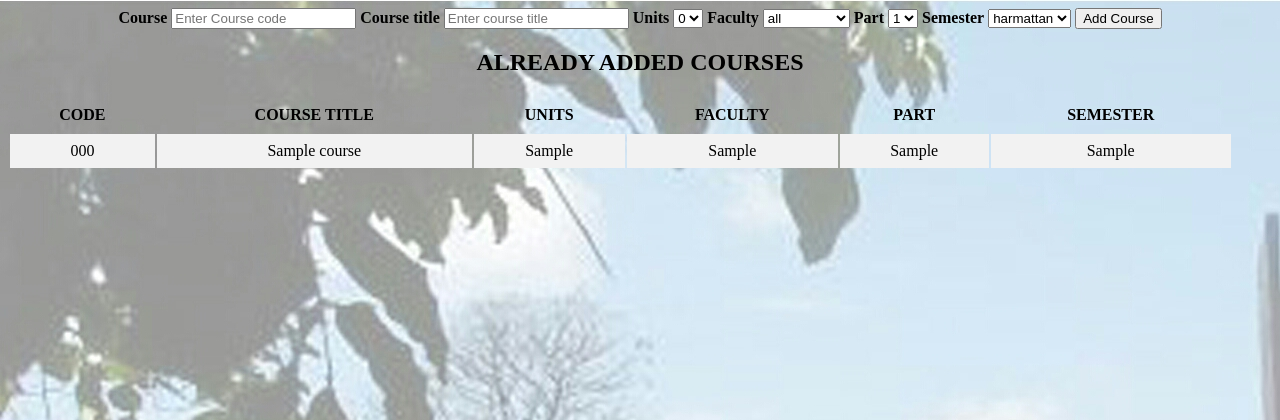
After one commit to Jhhames/swepgroup7project, a PHP site: page /add_course.php in a window 1280 px wide. The commit adds this page. Shown: the top 420 px of the page. Run offline with PHP 8.4, Linux system fonts and the light colour scheme; tables that the repository leaves empty or names only in its code hold one stand-in row (values such as "Sample post").

Commit message:
complete, but could use some fixes

```diff
--- /dev/null
+++ b/add_course.php
@@ -0,0 +1,197 @@
+<?php
+	include 'functions/database.php';
+	include 'functions/sessions.php';
+
+
+		$connect= $GLOBALS['connect'];
+
+		$sql = "SELECT * FROM `courses` ";
+		$select_all = fetch_custom($connect,$sql);
+
+	function course_exists($course, $table_name)
+	{
+		$connect = connect_db('swep_project');
+
+		$sql = "SELECT * FROM $table_name where code = '$course' ";
+		$query = mysqli_query($connect, $sql) or die(mysqli_error($connect));
+
+		if (mysqli_num_rows($query)> 0)
+		{
+			return TRUE;
+		}
+		else
+		{
+			return FALSE;
+		}
+	}
+
+
+	if(post('add_course') != NULL )
+	{
+		$course = post('course');
+
+		if(course_exists($course, 'courses'))
+		{
+			$_SESSION['errorMessage'] = "This has been added already";
+		}
+		else
+		{
+			$array = array(
+			'code' => mysqli_real_escape_string($connect, post('course')),
+			'title' => mysqli_real_escape_string($connect, post('title')),
+			'units' => post('units'),
+			'faculty' => post('faculty'),
+			'semester' => post('semester'),
+			'part' => post('part')
+			);
+
+			$insert =  insert($array, $connect, 'courses');
+
+			if($insert)
+			{
+				$_SESSION['successMessage'] = "Course added";
+			}
+		}
+	}
+
+	$sql = "SELECT * FROM `courses`";
+	$course_list = fetch_custom($connect, $sql);
+
+?>
+<!DOCTYPE html>
+<html>
+<head>
+
+	<title>
+		Add courses
+	</title>
+
+	<style type="text/css">
+		body{
+			background-image: url(./index.jpg);
+		}
+		.container{
+			margin-right: 50px;
+			margin-left: 50px;
+			padding: 10px;
+			background-color: white;
+			height: 540px;
+		}
+		#heading{
+			text-align: center;
+		}
+		table{
+			width: 100%;
+		}
+		th,td{
+			text-align: center;
+			padding: 8px;
+		}
+		tr:nth-child(even){background-color: #f2f2f2}
+
+	</style>
+
+</head>
+<body>
+
+<center>
+	<form method="POST">
+		<strong>Course</strong>
+	<input type="text" name="course" required placeholder="Enter Course code">
+
+		<strong>Course title</strong>
+		<input type="text" name="title" required placeholder="Enter course title">
+
+
+		<strong>Units</strong>
+		<select name="units">
+			<option value="0">0 </option>
+			<option value="1">1 </option>
+			<option value="2">2 </option>
+			<option value="3">3 </option>
+			<option value="4">4 </option>
+			<option value="5">5 </option>
+			<option value="6">6 </option>
+
+		</select>
+
+		<strong>Faculty</strong>
+		<select name="faculty">
+			<option value="all">all </option>
+			<option value="technology">technology </option>
+			<option value="sciences">sciences </option>
+
+		</select>
+
+		<strong>Part </strong>
+		<select name="part">
+			<option value="1"> 1 </option>
+			<option value="2"> 2 </option>
+			<option value="3"> 3 </option>
+			<option value="4"> 4 </option>
+			<option value="5"> 5 </option>
+			<option value="6"> 6 </option>
+		</select>
+
+		<strong>Semester</strong>
+		<select name="semester">
+			<option value="harmattan"> harmattan </option>
+			<option value="rain"> rain </option>
+		</select>
+
+		<input type="submit" value="Add Course" name="add_course">
+	</form>
+</center>
+
+<center>
+<?=error(); ?>
+<?=success(); ?>
+</center>
+		<div style="overflow-x: auto;">
+        <h2 align="center"> ALREADY ADDED COURSES </h2>
+		<table>
+		<tr>
+				<th>CODE</th>
+				<th>COURSE TITLE</th>
+				<th> UNITS </th>
+				<th> FACULTY </th>
+				<th> PART </th>
+				<th> SEMESTER </th>
+				<th></th>
+			</tr>
+
+				<?php
+				if(isset($course_list) && $course_list != NULL && !empty($course_list) )
+				{
+					while ($row = mysqli_fetch_array($course_list)) {
+
+
+				?>
+
+
+			<tr>
+				<td> <?=  $row['code']?></td>
+				<td>  <?= $row['title'] ?></td>
+				<td><?=$row['units'] ?> </td>
+				<td><?=$row['faculty'] ?> </td>
+				<td><?=$row['part'] ?> </td>
+				<td><?=$row['semester'] ?> </td>
+
+
+			</tr>
+
+				<?php
+						}
+					}
+					else
+					{
+						"No courses for you yet";
+					}
+				?>
+
+		</table>
+
+	</div>
+
+</body>
+</html>
--- a/coursereg.php
+++ b/coursereg.php
@@ -252,6 +252,10 @@ if (isset($_SESSION['name']) && isset($_SESSION['matric_number']))
 		</table>
 
 
+ <a href="profilepage.php"><input type="submit" name="Close" value="Close" style="float:right;margin-right: 50px;background-color: skyblue;position:
+        relative;" id="close"></a>
+
+
 </div>
 </body>
 </html>
--- a/profilepage.php
+++ b/profilepage.php
@@ -174,6 +174,6 @@ h1 {
     }
 else
 {
-    die('');
+    redirect_to('index.php');
 }
 ?>
```
Also changed, not shown: add_student.php (added, +202 -0 lines).
